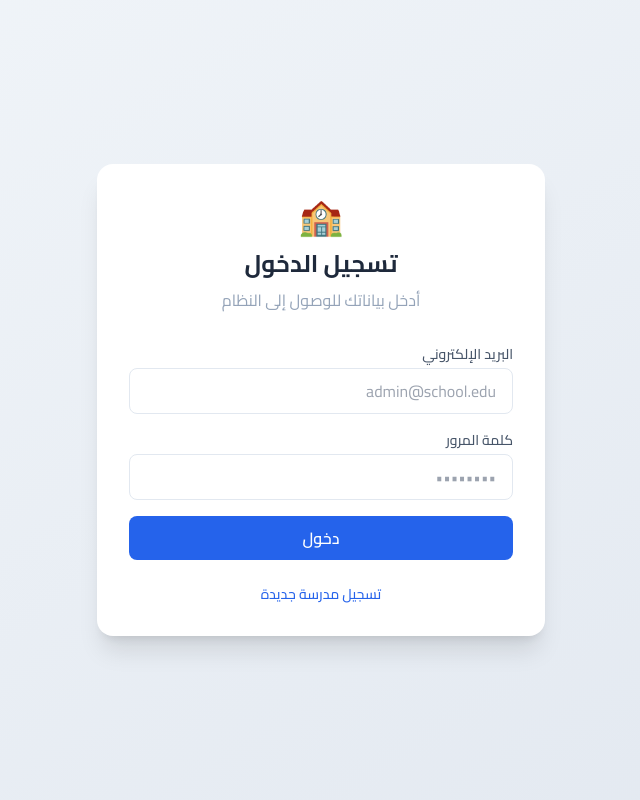
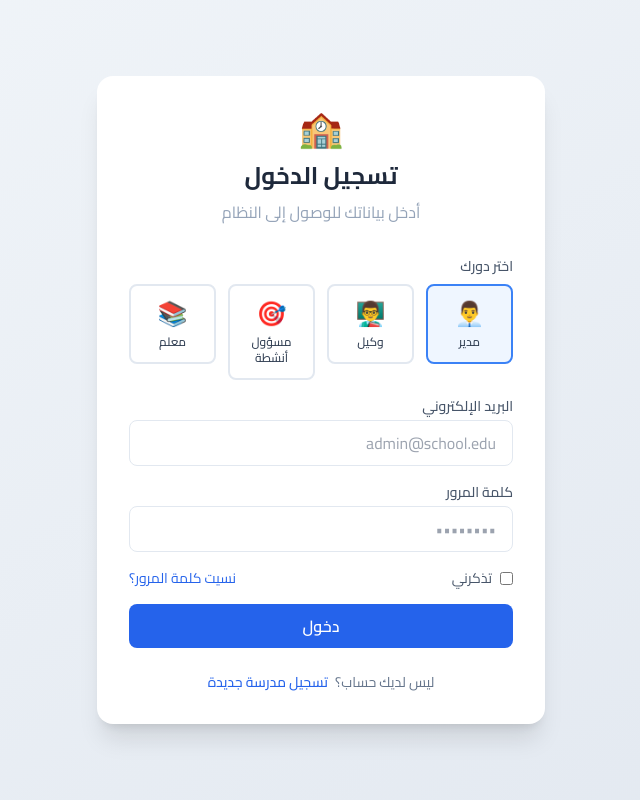
Before and after one commit to 6838gamal/School-Management-Platform, a Python web app: template app/templates/auth/login.html in a window 1280 px wide. Shown: the whole page, without its empty margins (319-959 px from the left). Run offline with Jinja, Linux system fonts and the light colour scheme; the template is opened without the code that fills it, so the values that code supplies are empty; some libraries are stand-ins or nearby versions.

Commit message:
Update login.html

```diff
--- a/app/templates/auth/login.html
+++ b/app/templates/auth/login.html
@@ -1,4 +1,5 @@
 {% extends "base/auth_base.html" %}
+
 {% block auth_content %}
 <div class="bg-white dark:bg-slate-800 rounded-2xl shadow-xl p-8">
     <div class="text-center mb-8">
@@ -6,19 +7,122 @@
         <h1 class="text-2xl font-bold text-slate-800 dark:text-white">تسجيل الدخول</h1>
         <p class="text-slate-400 mt-2">أدخل بياناتك للوصول إلى النظام</p>
     </div>
+
+    {# Flash messages #}
+    {% with messages = get_flashed_messages(with_categories=true) %}
+        {% if messages %}
+            {% for category, message in messages %}
+                <div class="mb-4 p-3 rounded-lg {% if category == 'error' %}bg-red-100 dark:bg-red-900/20 text-red-700 dark:text-red-400{% else %}bg-green-100 dark:bg-green-900/20 text-green-700 dark:text-green-400{% endif %} text-sm">
+                    {{ message }}
+                </div>
+            {% endfor %}
+        {% endif %}
+    {% endwith %}
+
     <form method="POST" action="/login" class="space-y-4">
+        <input type="hidden" name="csrf_token" value="{{ csrf_token() }}">
+
+        <!-- حقل اختيار الدور -->
         <div>
-            <label class="block text-sm font-medium text-slate-600 dark:text-slate-300 mb-1">البريد الإلكتروني</label>
-            <input type="email" name="email" required class="w-full px-4 py-2.5 rounded-lg border border-slate-200 dark:border-slate-600 bg-white dark:bg-slate-700 text-slate-800 dark:text-white focus:ring-2 focus:ring-primary-500 focus:border-transparent outline-none transition" placeholder="admin@school.edu">
+            <label class="block text-sm font-medium text-slate-600 dark:text-slate-300 mb-2">اختر دورك</label>
+            <div class="grid grid-cols-2 md:grid-cols-4 gap-3">
+                <!-- مدير -->
+                <label class="relative cursor-pointer">
+                    <input type="radio" name="role" value="admin" class="peer sr-only" checked>
+                    <div class="p-3 rounded-lg border-2 border-slate-200 dark:border-slate-600 peer-checked:border-primary-500 peer-checked:bg-primary-50 dark:peer-checked:bg-primary-900/20 transition-all hover:border-primary-300">
+                        <div class="text-center">
+                            <div class="text-2xl mb-1">👨‍💼</div>
+                            <div class="text-xs font-medium text-slate-700 dark:text-slate-300">مدير</div>
+                        </div>
+                    </div>
+                </label>
+
+                <!-- وكيل -->
+                <label class="relative cursor-pointer">
+                    <input type="radio" name="role" value="vice_principal" class="peer sr-only">
+                    <div class="p-3 rounded-lg border-2 border-slate-200 dark:border-slate-600 peer-checked:border-primary-500 peer-checked:bg-primary-50 dark:peer-checked:bg-primary-900/20 transition-all hover:border-primary-300">
+                        <div class="text-center">
+                            <div class="text-2xl mb-1">👨‍🏫</div>
+                            <div class="text-xs font-medium text-slate-700 dark:text-slate-300">وكيل</div>
+                        </div>
+                    </div>
+                </label>
+
+                <!-- مسؤول الأنشطة -->
+                <label class="relative cursor-pointer">
+                    <input type="radio" name="role" value="activities_officer" class="peer sr-only">
+                    <div class="p-3 rounded-lg border-2 border-slate-200 dark:border-slate-600 peer-checked:border-primary-500 peer-checked:bg-primary-50 dark:peer-checked:bg-primary-900/20 transition-all hover:border-primary-300">
+                        <div class="text-center">
+                            <div class="text-2xl mb-1">🎯</div>
+                            <div class="text-xs font-medium text-slate-700 dark:text-slate-300">مسؤول أنشطة</div>
+                        </div>
+                    </div>
+                </label>
+
+                <!-- معلم -->
+                <label class="relative cursor-pointer">
+                    <input type="radio" name="role" value="teacher" class="peer sr-only">
+                    <div class="p-3 rounded-lg border-2 border-slate-200 dark:border-slate-600 peer-checked:border-primary-500 peer-checked:bg-primary-50 dark:peer-checked:bg-primary-900/20 transition-all hover:border-primary-300">
+                        <div class="text-center">
+                            <div class="text-2xl mb-1">📚</div>
+                            <div class="text-xs font-medium text-slate-700 dark:text-slate-300">معلم</div>
+                        </div>
+                    </div>
+                </label>
+            </div>
         </div>
+
         <div>
-            <label class="block text-sm font-medium text-slate-600 dark:text-slate-300 mb-1">كلمة المرور</label>
-            <input type="password" name="password" required class="w-full px-4 py-2.5 rounded-lg border border-slate-200 dark:border-slate-600 bg-white dark:bg-slate-700 text-slate-800 dark:text-white focus:ring-2 focus:ring-primary-500 focus:border-transparent outline-none transition" placeholder="••••••••">
+            <label for="email" class="block text-sm font-medium text-slate-600 dark:text-slate-300 mb-1">البريد الإلكتروني</label>
+            <input type="email" id="email" name="email" required autocomplete="email"
+                   class="w-full px-4 py-2.5 rounded-lg border border-slate-200 dark:border-slate-600 bg-white dark:bg-slate-700 text-slate-800 dark:text-white focus:ring-2 focus:ring-primary-500 focus:border-transparent outline-none transition"
+                   placeholder="admin@school.edu" aria-label="البريد الإلكتروني">
         </div>
-        <button type="submit" class="w-full bg-primary-600 hover:bg-primary-700 text-white font-semibold py-2.5 rounded-lg transition-colors">دخول</button>
+
+        <div>
+            <label for="password" class="block text-sm font-medium text-slate-600 dark:text-slate-300 mb-1">كلمة المرور</label>
+            <input type="password" id="password" name="password" required autocomplete="current-password"
+                   class="w-full px-4 py-2.5 rounded-lg border border-slate-200 dark:border-slate-600 bg-white dark:bg-slate-700 text-slate-800 dark:text-white focus:ring-2 focus:ring-primary-500 focus:border-transparent outline-none transition"
+                   placeholder="••••••••" aria-label="كلمة المرور">
+        </div>
+
+        <div class="flex items-center justify-between">
+            <label class="flex items-center cursor-pointer">
+                <input type="checkbox" name="remember" class="rounded border-slate-300 text-primary-600 focus:ring-primary-500">
+                <span class="mr-2 text-sm text-slate-600 dark:text-slate-300">تذكرني</span>
+            </label>
+            <a href="/forgot-password" class="text-sm text-primary-600 hover:text-primary-700">نسيت كلمة المرور؟</a>
+        </div>
+
+        <button type="submit" id="loginBtn" class="w-full bg-primary-600 hover:bg-primary-700 text-white font-semibold py-2.5 rounded-lg transition-colors disabled:opacity-70">
+            <span id="btnText">دخول</span>
+            <span id="btnLoader" class="hidden">⏳ جاري...</span>
+        </button>
     </form>
+
     <div class="mt-6 text-center text-sm">
-        <a href="/register" class="text-primary-600 hover:text-primary-700 font-medium">تسجيل مدرسة جديدة</a>
+        <span class="text-slate-500 dark:text-slate-400">ليس لديك حساب؟</span>
+        <a href="/register" class="text-primary-600 hover:text-primary-700 font-medium mr-1">تسجيل مدرسة جديدة</a>
     </div>
 </div>
+
+<script>
+// عرض الدور المحدد في وحدة التحكم (للتأكد)
+document.querySelectorAll('input[name="role"]').forEach(radio => {
+    radio.addEventListener('change', function() {
+        console.log('الدور المحدد:', this.value);
+    });
+});
+
+// تعطيل الزر أثناء الإرسال
+document.querySelector('form').addEventListener('submit', function() {
+    const btn = document.getElementById('loginBtn');
+    const text = document.getElementById('btnText');
+    const loader = document.getElementById('btnLoader');
+
+    text.classList.add('hidden');
+    loader.classList.remove('hidden');
+    btn.disabled = true;
+});
+</script>
 {% endblock %}
```
